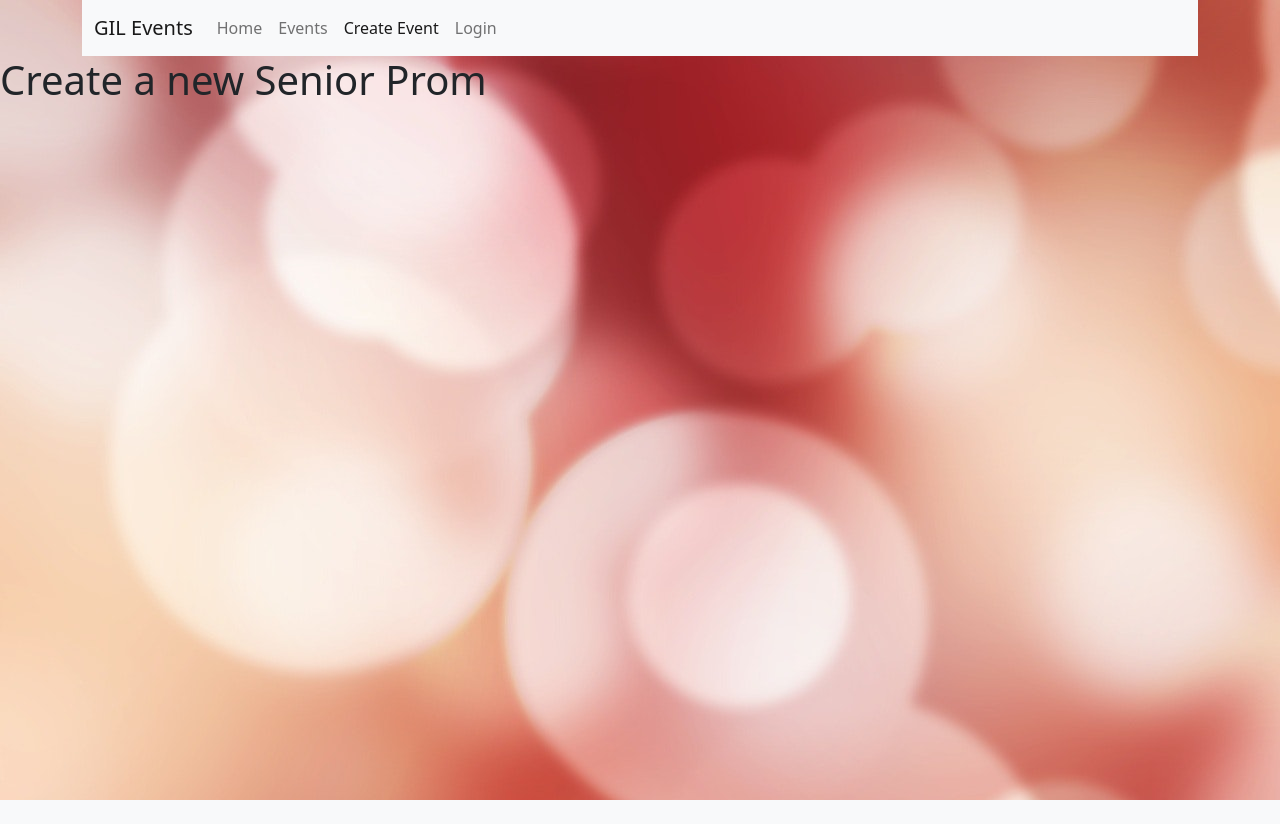
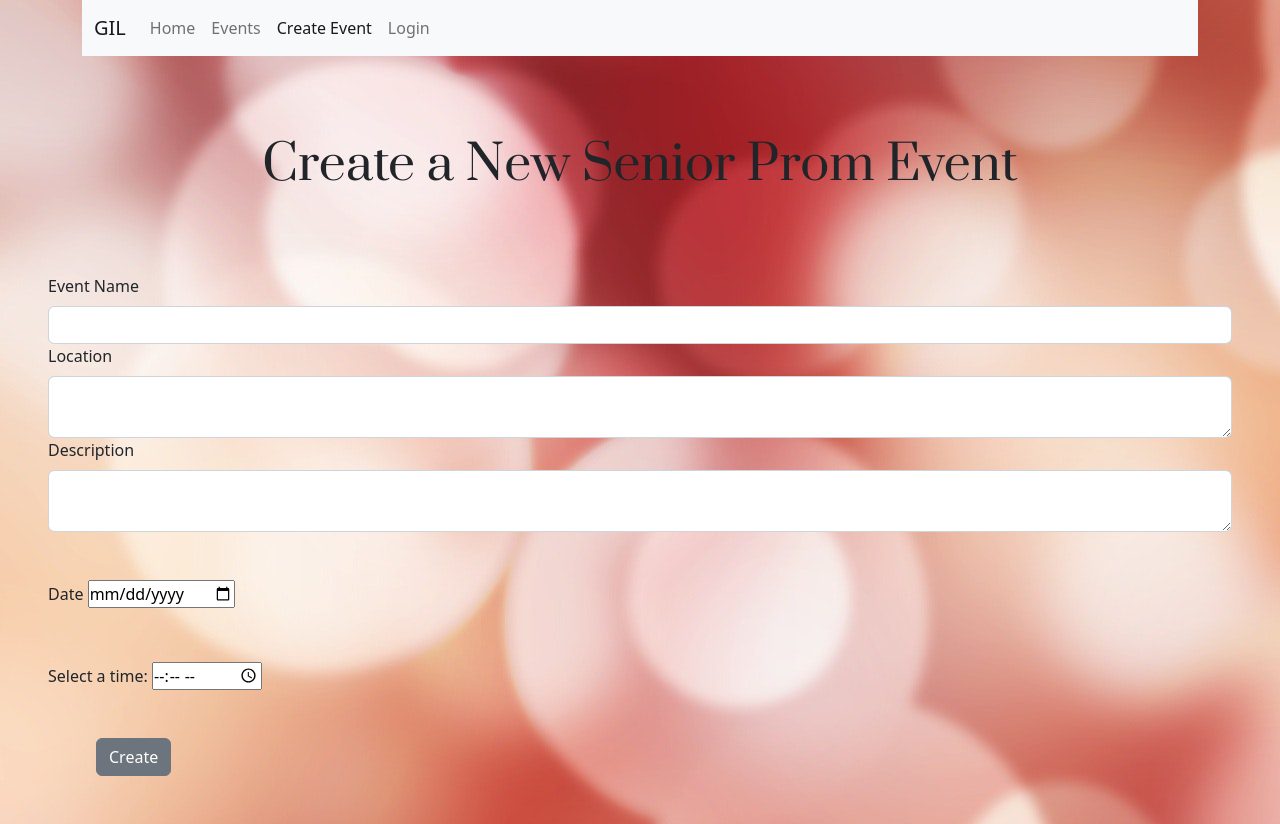
Before and after one commit to sarahsotomayor/Graduating-In-Life, a Python web app: template flask_app/templates/create.html in a window 1280 px wide. Before the commit the page ends 800 px from the top, so only its background shows below. Run offline with Jinja, Linux system fonts and the light colour scheme; the template is opened without the code that fills it, so the values that code supplies are empty.

Commit message:
event list create and view

```diff
--- a/flask_app/static/style.css
+++ b/flask_app/static/style.css
@@ -7,7 +7,9 @@ body {
   /* background-position: 0%; */
   /* background: rgb(254, 197, 197); */
 }
-
+.container {
+  margin: 0 auto;
+}
 .home-header {
   font-family: "Prata", serif;
   padding: 20px;
@@ -34,3 +36,6 @@ body {
 .home-btn {
   padding: 10px;
 }
+.create-form {
+  margin: 30px;
+}
--- a/flask_app/templates/create.html
+++ b/flask_app/templates/create.html
@@ -12,6 +12,13 @@
       type="text/css"
       href="{{ url_for('static',filename='style.css') }}"
     />
+        <link rel="stylesheet" type="text/css" href="../static/style.css" />
+    <link rel="preconnect" href="https://fonts.googleapis.com" />
+    <link rel="preconnect" href="https://fonts.gstatic.com" crossorigin />
+    <link
+      href="https://fonts.googleapis.com/css2?family=Prata&display=swap"
+      rel="stylesheet"
+    />
     <meta charset="UTF-8" />
     <meta name="viewport" content="width=device-width, initial-scale=1.0" />
     <title>Graduating in life</title>
@@ -20,7 +27,7 @@
     <div class="container">
       <nav class="navbar navbar-expand-lg bg-light">
         <div class="container-fluid">
-          <a class="navbar-brand" href="#">GIL Events</a>
+          <a class="navbar-brand" href="#">GIL</a>
           <!-- suggestion as logo can be just Home -->
           <button
             class="navbar-toggler"
@@ -52,8 +59,56 @@
         </div>
       </nav>
     </div>
+
     <header>
-      <h1>Create a new Senior Prom</h1>
+      <h1 class="home-header">Create a New Senior Prom Event</h1>
     </header>
+    <!-- ********          Create Form       *********  -->
+    <!-- event name location date time description -->
+    <div>
+  <form
+            action="/create"
+            class="  mt-5 mb-5 ms-5 me-5 create-form"
+            method="post"
+          >
+            <div class="">
+              <label for="name" class="form-label">Event Name</label>
+              <input
+                type="text"
+                name="name"
+                class="form-control"
+                id="event_name"
+              />
+            </div>
+            <div class="">
+              <label for="location" class="form-label">Location</label>
+              <textarea
+                type="text"
+                name="location"
+                class="form-control"
+                id="location"
+              ></textarea>
+            </div>
+             <div class="">
+              <label for="description" class="form-label">Description</label>
+              <textarea
+                type="text area"
+                name="description"
+                class="form-control"
+              ></textarea>
+            </div>
+            <div class="mt-5 mb-5">
+               <label for="date" class="form-label">Date </label>
+            <input type="date" name="date">
+            </div>
+            <div class="mt-5 mb-5">
+                <label for="time">Select a time:</label>
+<input type="time" id="time" name="time">
+            </div>
+            <button
+                class="btn btn-secondary  ms-5">Create</button>
+
+            </div>
+    </div>
   </body>
 </html>
--- a/flask_app/templates/registration.html
+++ b/flask_app/templates/registration.html
@@ -17,7 +17,7 @@
     <title>Graduating in life</title>
   </head>
   <body>
-    <div class="container">
+
       <nav class="navbar navbar-expand-lg bg-light">
         <div class="container-fluid">
           <a class="navbar-brand" href="#">GIL Events</a>
@@ -51,6 +51,7 @@
           </div>
         </div>
       </nav>
+
     </div>
   </body>
 </html>
```
Also changed, not shown: flask_app/templates/events.html (+33 -2 lines), flask_app/templates/homepage.html (+4 -4 lines), flask_app/templates/view.html (+56 -2 lines), flask_app/static/images/alexander-grey-NkQD-RHhbvY-unsplash.jpg (deleted), flask_app/static/images/oren-atias-PPNhNVZal8g-unsplash.jpg (deleted), flask_app/static/images/pexels-andrea-piacquadio-3831156.jpg (deleted), flask_app/static/images/pexels-dids-6142121.jpg (deleted), flask_app/static/images/pexels-inga-seliverstova-3394266.jpg (deleted), 2 other files.
